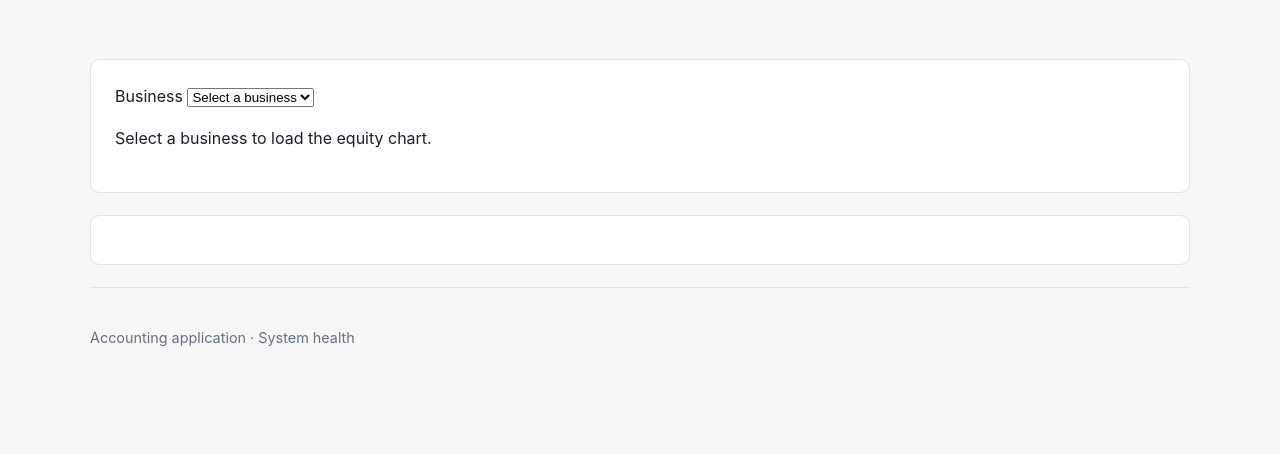
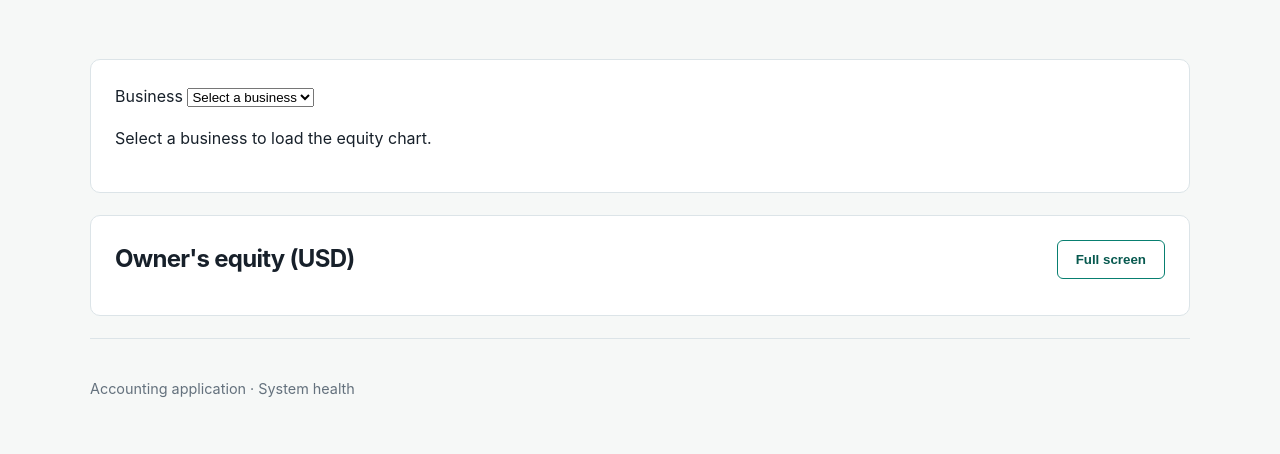
Before and after one commit to atunison3/accounting, a FastAPI app: page /analytics in a window 1280 px wide. Shown: the part 357-811 px from the top of the page. Before the commit the page ends 703 px from the top, so only its background shows below. Run offline with FastAPI, Linux system fonts and the light colour scheme; data that the repository does not hold is empty.

Commit message:
Gave the business analytics page a full screen

```diff
--- a/accounting/website/static/css/style.css
+++ b/accounting/website/static/css/style.css
@@ -73,6 +73,11 @@ h2 { line-height: 1.15; letter-spacing: -.03em; }
 .business-selector select { border: 1px solid var(--line); border-radius: 6px; font: inherit; padding: 10px; }
 .table-heading { align-items: center; display: flex; justify-content: space-between; }
 .chart-title { text-align: center; }
+.chart-toolbar { align-items: center; display: flex; justify-content: space-between; margin-bottom: 12px; }
+.chart-toolbar h2 { margin: 0; }
+#equity-chart-panel:fullscreen { background: var(--white); border: 0; border-radius: 0; height: 100vh; margin: 0; overflow: auto; padding: 6vh 8vw; width: 100vw; }
+#equity-chart-panel:fullscreen #equity-chart { min-height: 75vh; }
+#equity-chart svg { display: block; height: auto; max-width: 100%; }
 .chart-title h2 { font-size: 1.5rem; margin: 0; }
 .chart-title h3 { font-size: 1.15rem; margin: 4px 0 22px; }
 .chart-actions { display: flex; gap: 10px; justify-content: flex-end; margin-bottom: 14px; }
--- a/accounting/website/templates/analytics.html
+++ b/accounting/website/templates/analytics.html
@@ -6,13 +6,15 @@
     <select id="analytics-business"><option value="">Select a business</option>{% for business in businesses %}<option value="{{ business.id }}"{% if business.id == selected_business_id %} selected{% endif %}>{{ business.title }}</option>{% endfor %}</select>
     <p class="filter-status" id="analytics-status">Select a business to load the equity chart.</p>
 </section>
-<section class="table-card chart-card"><div id="equity-chart" aria-label="Owner's equity over time"></div></section>
+<section class="table-card chart-card" id="equity-chart-panel"><div class="chart-toolbar"><h2>Owner's equity (USD)</h2><button class="button secondary" id="fullscreen-chart" type="button" aria-label="View equity chart full screen">Full screen</button></div><div id="equity-chart" aria-label="Owner's equity over time"></div></section>
 <script src="https://d3js.org/d3.v7.min.js"></script>
 <script>
 const businessSelect = document.getElementById('analytics-business');
 const chart = document.getElementById('equity-chart');
 const chartStatus = document.getElementById('analytics-status');
+let currentData = [];
 function renderEquity(data) {
+    currentData = data;
     chart.innerHTML = '';
     if (!data.length) { chartStatus.textContent = 'No equity transactions found for this business.'; return; }
     const width = Math.max(chart.clientWidth, 640), height = 360;
@@ -38,6 +40,16 @@ async function loadEquity() {
     window.history.replaceState({}, '', `/analytics?business_id=${businessSelect.value}`);
 }
 businessSelect.addEventListener('change', loadEquity);
+const chartPanel = document.getElementById('equity-chart-panel');
+const fullscreenButton = document.getElementById('fullscreen-chart');
+fullscreenButton.addEventListener('click', async () => {
+    if (!document.fullscreenElement) await chartPanel.requestFullscreen();
+    else await document.exitFullscreen();
+});
+document.addEventListener('fullscreenchange', () => {
+    fullscreenButton.textContent = document.fullscreenElement ? 'Exit full screen' : 'Full screen';
+    if (currentData.length) renderEquity(currentData);
+});
 if (businessSelect.value) loadEquity();
 </script>
 {% endblock %}
```
